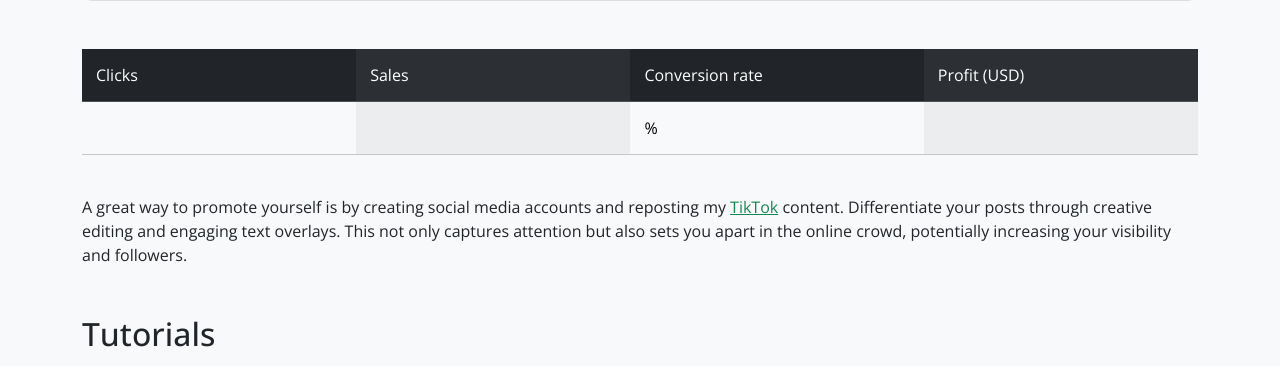
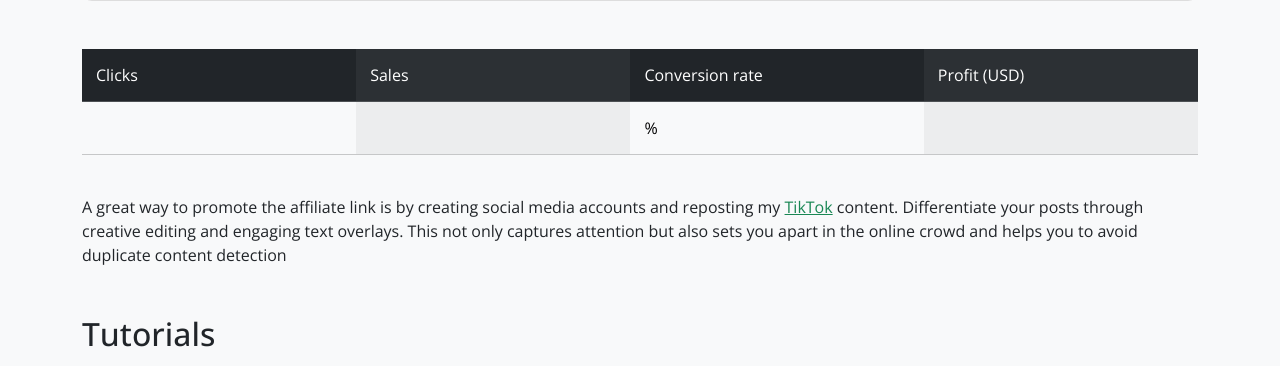
Before and after one commit to VedadGastan/Book, a Django app: template website/templates/dashboard.html in a window 1280 px wide. Shown: the part 309-675 px from the top of the page. Run offline with Django 5.2, Linux system fonts and the light colour scheme; the template is opened without the code that fills it, so the values that code supplies are empty.

Commit message:
Update dashboard.html

```diff
--- a/website/templates/dashboard.html
+++ b/website/templates/dashboard.html
@@ -50,8 +50,8 @@
                 </table>
             </div>
             <br>
-            <p>A great way to promote yourself is by creating social media accounts and reposting my <a class="text-success" href="https://www.tiktok.com/@din.cosic" >TikTok</a> content. Differentiate your posts through creative editing and engaging text overlays.
-            This not only captures attention but also sets you apart in the online crowd, potentially increasing your visibility and followers. </p>
+            <p>A great way to promote the affiliate link is by creating social media accounts and reposting my <a class="text-success" href="https://www.tiktok.com/@din.cosic" >TikTok</a> content. Differentiate your posts through creative editing and engaging text overlays.
+            This not only captures attention but also sets you apart in the online crowd and helps you to avoid duplicate content detection</p>
             <div class="tutorials mt-5">
                 <h2 class="h2 mb-3">Tutorials</h2>
                 <div class="row">
```
